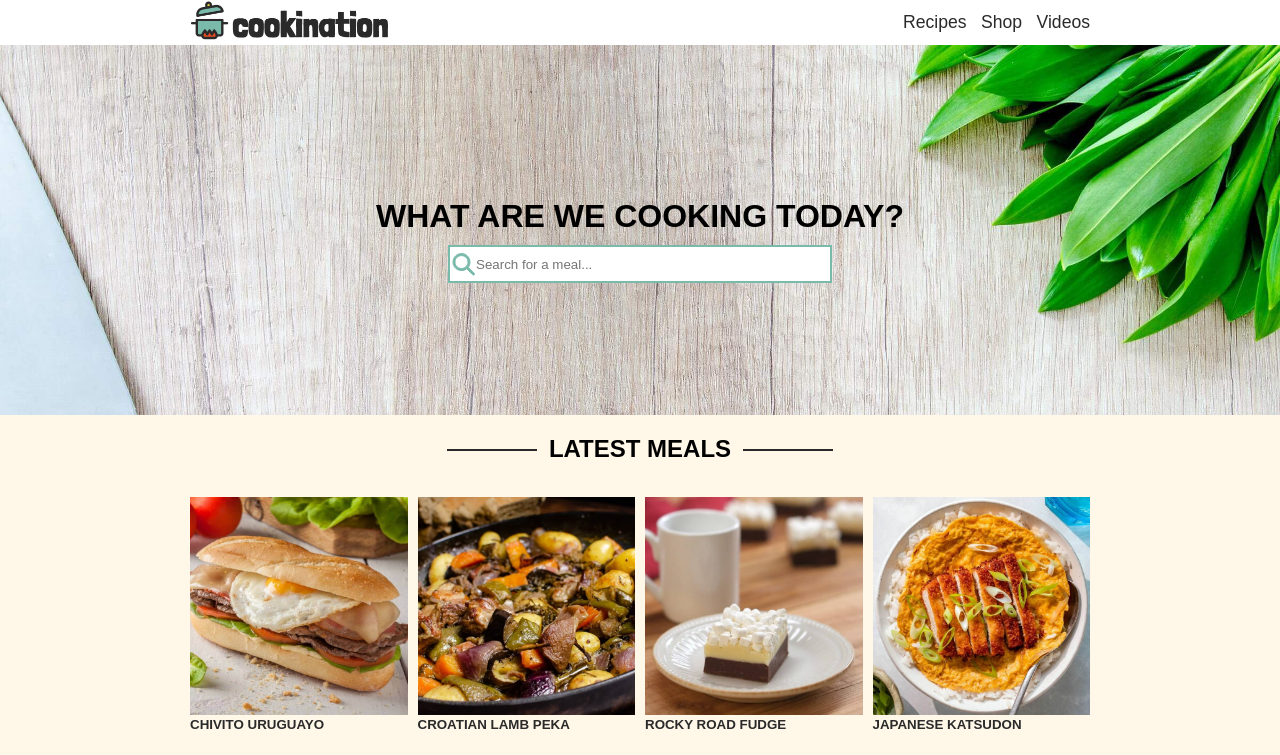
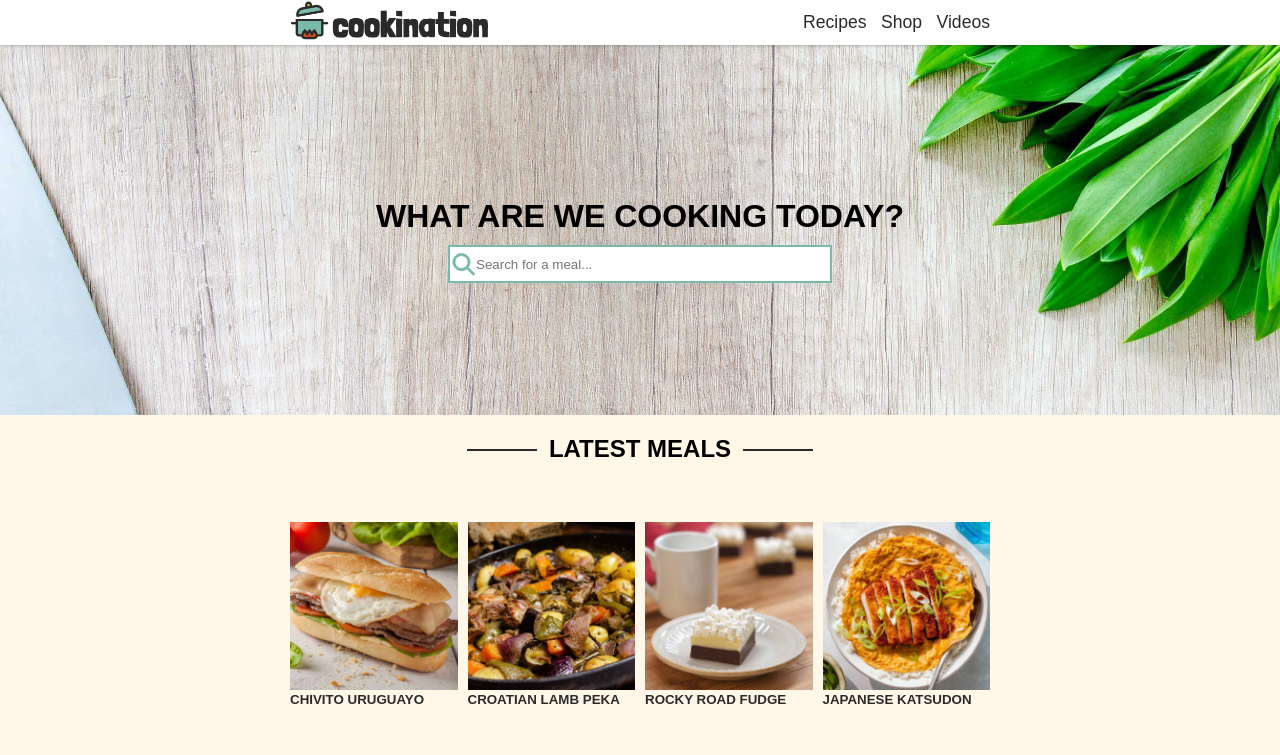
Before and after one commit to alexuoc11/htmlcss-pec3, a plain HTML site: page index.html in a window 1280 px wide. Shown: the top 755 px of the page. Drawn offline with Linux system fonts and the light colour scheme; a web font is replaced by a local one.

Commit message:
Final commit

```diff
--- a/styles.css
+++ b/styles.css
@@ -14,7 +14,6 @@ html {
     font-weight: 1 999;
 }
 
-@media (max-width: 900px) and (min-width: 200px) {
     .container {
         max-width: 400px;
     }
@@ -112,11 +111,10 @@ html {
         grid-column: 1;
         grid-row: 5;
     }
-}
 
-@media (min-width: 900px) {
+@media (min-width: 768px) {
     .container {
-        max-width: 900px;
+        max-width: 700px;
     }
 
     header .container {
@@ -234,6 +232,8 @@ html {
 header {
     background-color: #FFFFFF;
     box-shadow: 0 0 5px -2px #2A2A2A;
+    position: sticky;
+    top: 0; /* required */
 }
 
 .logo-img {
```
